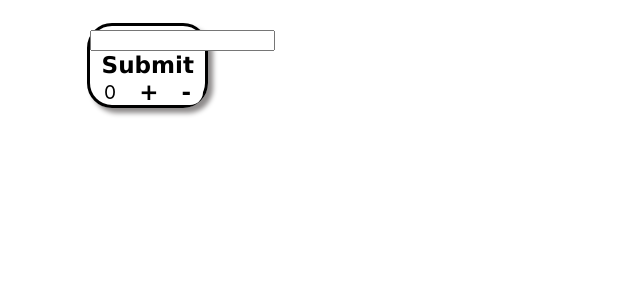
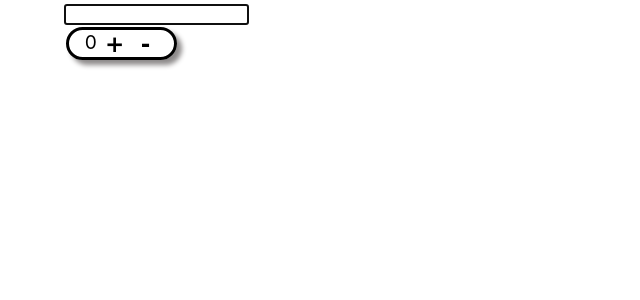
Before and after one commit to dawnteigh/Counter-Intuitive, a React (Create React App) app in the folder client/: page / in a window 1280 px wide. Shown: the top 300 px of the page, without its empty margins (0-640 px from the left). Built offline with nearby package versions, Linux system fonts and the light colour scheme.

Commit message:
counter styling & keyDown edit listener

```diff
--- a/client/src/App.css
+++ b/client/src/App.css
@@ -8,18 +8,21 @@
   display: block;
   width: 10%;
   font-size: larger;
+}
+.counter-name {
+  display: inline;
+}
+
+.count {
+  vertical-align: middle;
+  padding: 0 10%;
   border: solid black;
   border-radius: 25px;
   box-shadow: 5px 5px 5px rgb(142, 139, 139);
   margin: 2%;
 }
 
-.count {
-  vertical-align: middle;
-  padding: 0 10%;
-}
-
-.counter button {
+.count button {
   border: none;
   border-radius: 25px;
   background-color: white;
--- a/client/src/components/Counter.js
+++ b/client/src/components/Counter.js
@@ -6,19 +6,27 @@ const Counter = () => {
   const [name, setName] = useState("")
   const [edit, setEdit] = useState(true)
 
+  const handleEnter = (e) => {
+    if (e.key === 'Enter') {
+      setEdit(false)
+    }
+  }
   return (
     <div className="counter">
       {
         edit ?
-          <>
-            <input value={name} onChange={(e) => setName(e.target.value)} />
-            <button onClick={() => setEdit(false)} >Submit</button>
-          </> :
-          <span onClick={() => setEdit(true)} >{name}</span>
+          <div className="counter-name">
+            <input value={name} onChange={(e) => setName(e.target.value)} onKeyDown={handleEnter} autoFocus />
+          </div> :
+          <div className="counter-name">
+            <span onClick={() => setEdit(true)}>{name}</span>
+          </div>
       }
-      <span className="count">{count}</span>
-      <button onClick={() => setCount(count + 1)}>+</button>
-      <button onClick={() => setCount(count - 1)}>-</button>
+      <div className="count">
+        {count}
+        <button onClick={() => setCount(count + 1)}>+</button>
+        <button onClick={() => setCount(count - 1)}>-</button>
+      </div>
     </div>
   )
 }
```
